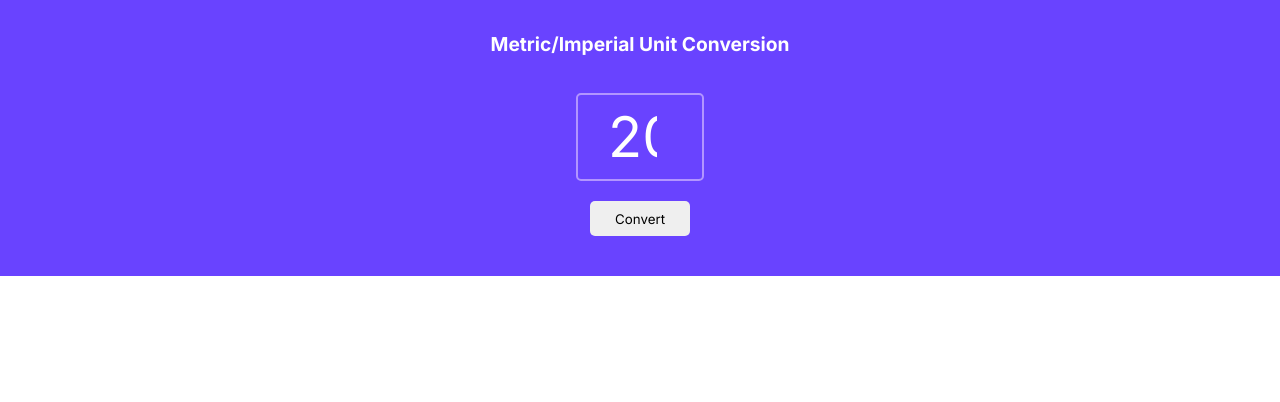
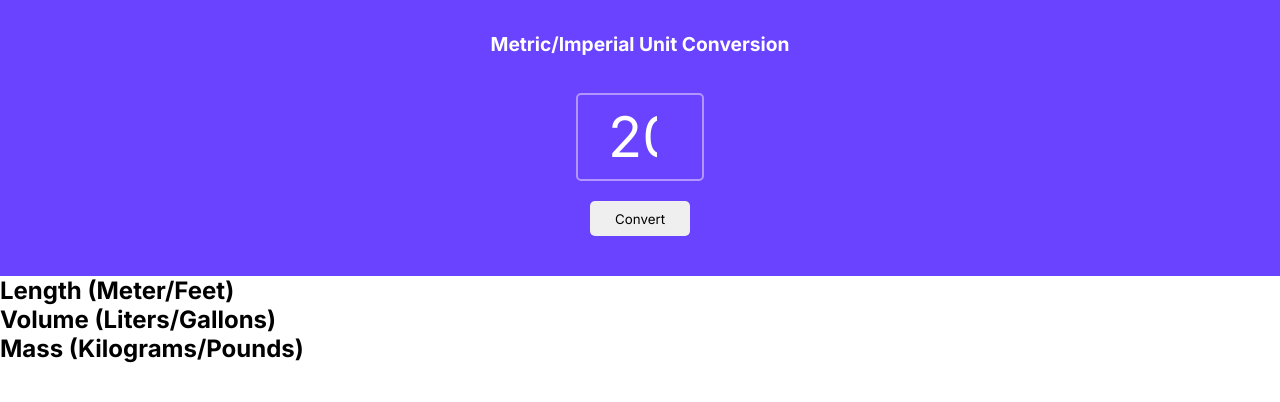
Before and after one commit to Sarremo2002/Unit-Converter, a plain HTML site: page index.html in a window 1280 px wide. Drawn offline with Linux system fonts and the light colour scheme.

Commit message:
add placeholders for metrics

```diff
--- a/index.html
+++ b/index.html
@@ -19,5 +19,19 @@
       <input type="number" value="20" />
       <button id="btn-conveter">Convert</button>
     </div>
+    <div class="card-container">
+      <div class="card">
+        <h2>Length (Meter/Feet)</h2>
+        <p id="length"></p>
+      </div>
+      <div class="card">
+        <h2>Volume (Liters/Gallons)</h2>
+        <p id="volume"></p>
+      </div>
+      <div class="card">
+        <h2>Mass (Kilograms/Pounds)</h2>
+        <p class="mass"></p>
+      </div>
+    </div>
   </body>
 </html>
```
